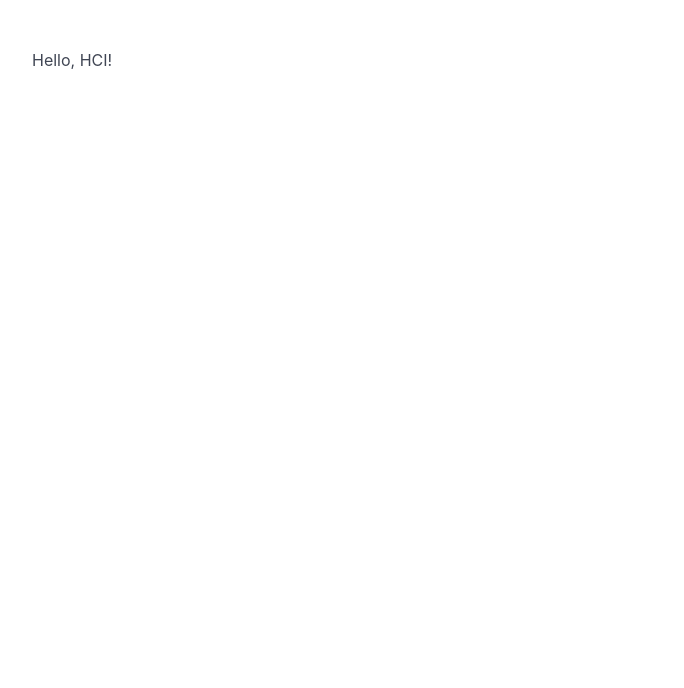
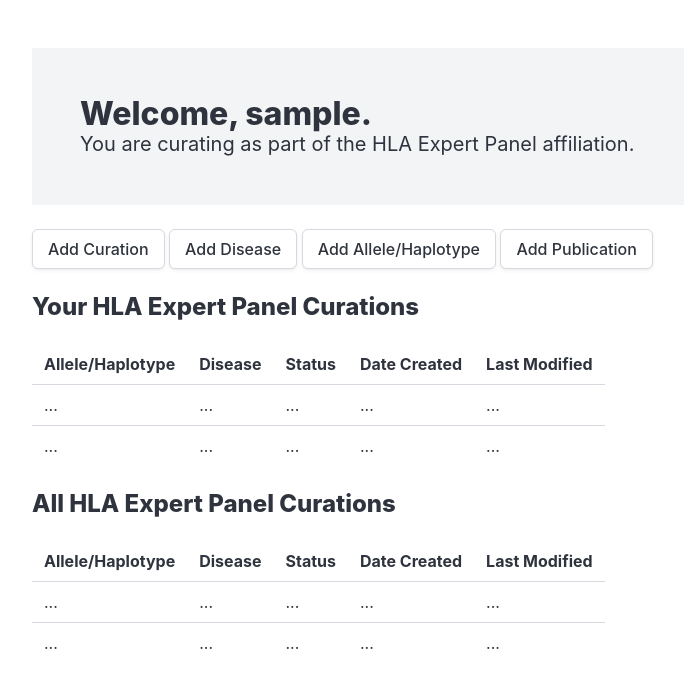
Before and after one commit to ClinGen/stanford-hci, a Django app: page / in a window 1280 px wide. Before the commit the part shown is almost empty. Shown: the top 688 px of the page, without its empty margins (32-716 px from the left). Run offline with Django 5.2, Linux system fonts and the light colour scheme; the visitor is signed in with stand-in values (Sample User, id 1); parts of the project's set-up code (start-up, migrations or seed data) failed here and were passed over.

Commit message:
Add new page templates

```diff
--- a/src/pages/templates/pages/home.html
+++ b/src/pages/templates/pages/home.html
@@ -1,9 +1,73 @@
-{% extends "layouts/base.html" %}
-{% load static %}
+{% extends "layouts/nav.html" %}
+{% block title %}Home{% endblock %}
+{% block description %}The home page for the HLA curation interface.{% endblock %}
+{% block content %}
+    <div class="block">
+        <section class="hero is-light">
+            <div class="hero-body">
+                <h2 class="title">Welcome, {{ username }}.</h2>
+                <p class="subtitle">You are curating as part of the {{ affiliation }} affiliation.</p>
+            </div>
+        </section>
+    </div>
+    <div class="block">
+        <a class="button is-responsive" href="{% url 'new_curation' %}">Add Curation</a>
+        <a class="button is-responsive" href="{% url 'new_disease' %}">Add Disease</a>
+        <a class="button is-responsive" href="{% url 'new_allele_haplotype' %}">Add Allele/Haplotype</a>
+        <a class="button is-responsive" href="{% url 'new_publication' %}">Add Publication</a>
+    </div>
 
-{% block title %}Home{% endblock %}
-{% block description %}The HCI's home page.{% endblock %}
+    <div class="block">
+        <h3 class="title is-4">Your {{ affiliation }} Curations</h3>
+        <table class="table">
+            <tr>
+                <th>Allele/Haplotype</th>
+                <th>Disease</th>
+                <th>Status</th>
+                <th>Date Created</th>
+                <th>Last Modified</th>
+            </tr>
+            <tr>
+                <td>...</td>
+                <td>...</td>
+                <td>...</td>
+                <td>...</td>
+                <td>...</td>
+            </tr>
+            <tr>
+                <td>...</td>
+                <td>...</td>
+                <td>...</td>
+                <td>...</td>
+                <td>...</td>
+            </tr>
+        </table>
+    </div>
 
-{% block content %}
-    <h1>Hello, HCI!</h1>
+    <div class="block">
+        <h3 class="title is-4">All {{ affiliation }} Curations</h3>
+        <table class="table">
+            <tr>
+                <th>Allele/Haplotype</th>
+                <th>Disease</th>
+                <th>Status</th>
+                <th>Date Created</th>
+                <th>Last Modified</th>
+            </tr>
+            <tr>
+                <td>...</td>
+                <td>...</td>
+                <td>...</td>
+                <td>...</td>
+                <td>...</td>
+            </tr>
+            <tr>
+                <td>...</td>
+                <td>...</td>
+                <td>...</td>
+                <td>...</td>
+                <td>...</td>
+            </tr>
+        </table>
+    </div>
 {% endblock %}
--- /dev/null
+++ b/src/pages/templates/pages/new_allele_haplotype.html
@@ -0,0 +1,6 @@
+{% extends "layouts/nav.html" %}
+{% block title %}New Allele/Haplotype{% endblock %}
+{% block description %}Add a new allele or haplotype in the HLA curation interface.{% endblock %}
+{% block content %}
+    <p>Coming soon...</p>
+{% endblock %}
--- /dev/null
+++ b/src/pages/templates/pages/new_curation.html
@@ -0,0 +1,6 @@
+{% extends "layouts/nav.html" %}
+{% block title %}New Curation{% endblock %}
+{% block description %}Start a new curation in the HLA curation interface.{% endblock %}
+{% block content %}
+    <p>Coming soon...</p>
+{% endblock %}
--- /dev/null
+++ b/src/pages/templates/pages/new_disease.html
@@ -0,0 +1,6 @@
+{% extends "layouts/nav.html" %}
+{% block title %}New Disease{% endblock %}
+{% block description %}Add a new disease in the HLA curation interface.{% endblock %}
+{% block content %}
+    <p>Coming soon...</p>
+{% endblock %}
--- /dev/null
+++ b/src/pages/templates/pages/new_publication.html
@@ -0,0 +1,6 @@
+{% extends "layouts/nav.html" %}
+{% block title %}New Publication{% endblock %}
+{% block description %}Add a new publication in the HLA curation interface.{% endblock %}
+{% block content %}
+    <p>Coming soon...</p>
+{% endblock %}
--- a/src/pages/urls.py
+++ b/src/pages/urls.py
@@ -1,11 +1,19 @@
-# Third-party dependencies:
-from django.urls import path, include
+from django.urls import include
+from django.urls import path
 
-# In-house code:
 from pages import views
+
 urlpatterns = [
     # Pages:
     path("", views.home, name="home"),
+    path(
+        "allele_haplotype/new/",
+        views.new_allele_haplotype,
+        name="new_allele_haplotype",
+    ),
+    path("curation/new/", views.new_curation, name="new_curation"),
+    path("disease/new/", views.new_disease, name="new_disease"),
+    path("publication/new/", views.new_publication, name="new_publication"),
     # Login/logout:
     path("accounts/", include("django.contrib.auth.urls")),
 ]
--- a/src/pages/views.py
+++ b/src/pages/views.py
@@ -1,6 +1,5 @@
 """This module defines the views for the various pages of the HCI."""
 
-# Third-party dependencies:
 from django.contrib.auth.decorators import login_required
 from django.shortcuts import render
 
@@ -13,4 +12,39 @@ def home(request):
     user can view their curations and their affiliation's curations. It also
     has links to the other pages of the HCI.
     """
-    return render(request, "pages/home.html")
+    context = {
+        "email": request.user.email,
+        "affiliation": "HLA Expert Panel",
+        "username": request.user.username,
+    }
+    return render(request, "pages/home.html", context)
+
+
+@login_required
+def new_curation(request):
+    """The new curation page allows the user to start a new curation."""
+    context = {"email": request.user.email, "affiliation": "HLA Expert Panel"}
+    return render(request, "pages/new_curation.html", context)
+
+
+@login_required
+def new_disease(request):
+    """The new disease page allows the user to add a new disease to the HCI."""
+    context = {"email": request.user.email, "affiliation": "HLA Expert Panel"}
+    return render(request, "pages/new_disease.html", context)
+
+
+@login_required
+def new_allele_haplotype(request):
+    """The new allele/haplotype allows the user to add a new allele/haplotype
+    to the HCI."""
+    context = {"email": request.user.email, "affiliation": "HLA Expert Panel"}
+    return render(request, "pages/new_allele_haplotype.html", context)
+
+
+@login_required
+def new_publication(request):
+    """The new publication page allows the user to add a new publication to
+    the HCI."""
+    context = {"email": request.user.email, "affiliation": "HLA Expert Panel"}
+    return render(request, "pages/new_publication.html", context)
--- /dev/null
+++ b/src/templates/layouts/nav.html
@@ -0,0 +1,12 @@
+{% extends "layouts/base.html" %}
+{% block nav %}
+    <nav class="navbar is-primary block" role="navigation" aria-label="main navigation">
+        <div class="navbar-start">
+            <a href="/" {% if request.resolver_match.view_name == 'index' %}class="navbar-item has-text-weight-bold"{% endif %} class="navbar-item">Home</a>
+            <a href="/curation" {% if request.resolver_match.view_name == 'curation' %}class="navbar-item has-text-weight-bold"{% endif %} class="navbar-item">Curations</a>
+            <a href="/disease" {% if request.resolver_match.view_name == 'disease' %}class="navbar-item has-text-weight-bold"{% endif %} class="navbar-item">Diseases</a>
+            <a href="/allele_haplotype" {% if request.resolver_match.view_name == 'allele_haplotype' %}class="navbar-item has-text-weight-bold"{% endif %} class="navbar-item">Alleles/Haplotypes</a>
+            <a href="/publication" {% if request.resolver_match.view_name == 'publication' %}class="navbar-item has-text-weight-bold"{% endif %} class="navbar-item">Publications</a>
+        </div>
+    </nav>
+{% endblock %}
```
